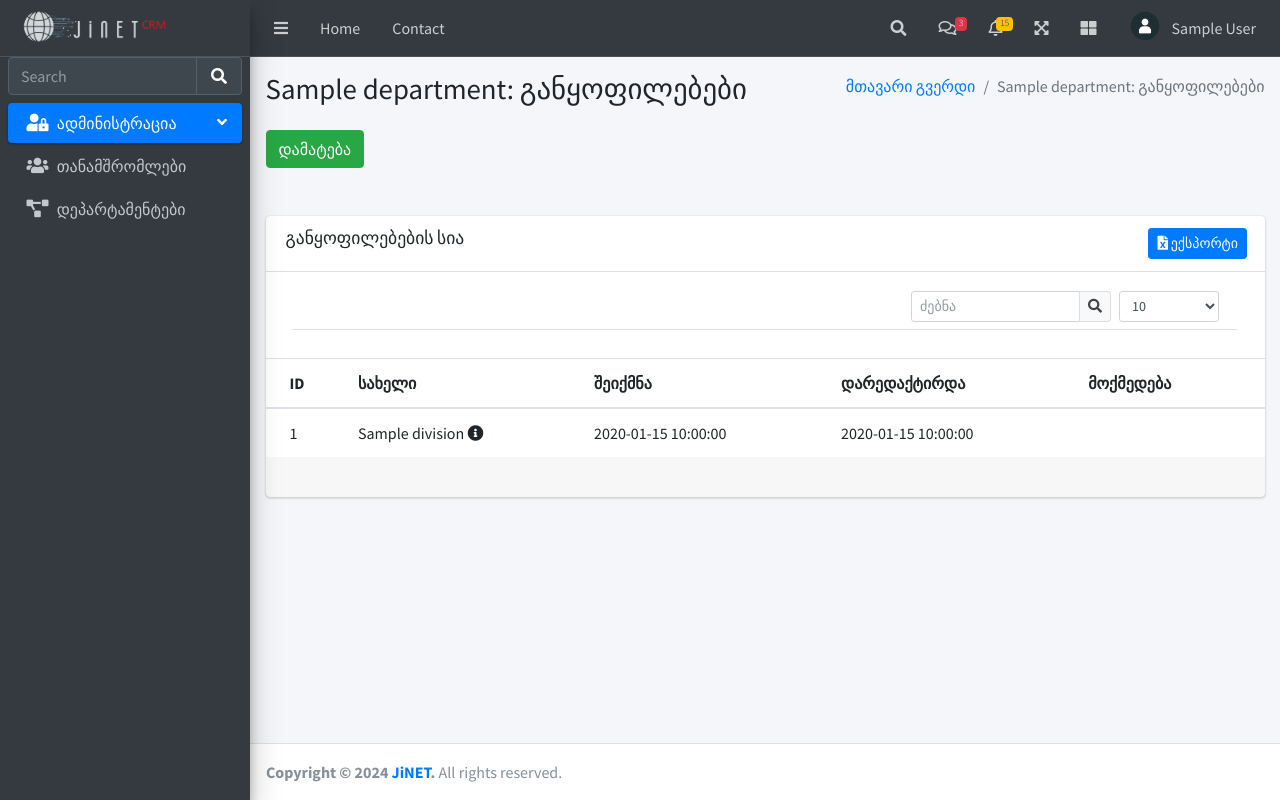
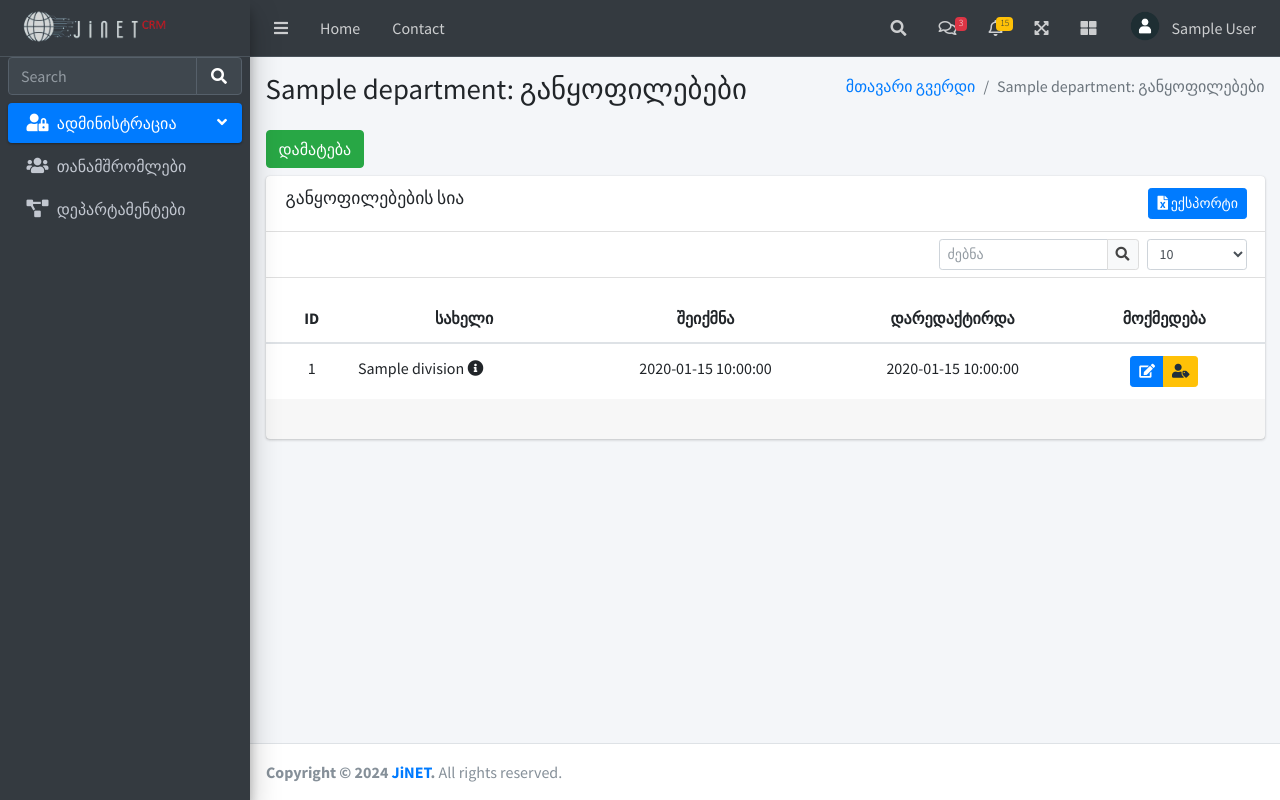
Before and after one commit to chighladze/crm_flask, a Flask app: page /divisions/list/1 in a window 1280 px wide. Run offline with Flask 3, Linux system fonts and the light colour scheme; a user stored in the database is signed in; tables that the repository leaves empty hold one stand-in row (values such as "Sample post"); some libraries are stand-ins or nearby versions.

Commit message:
division

```diff
--- a/app/routes/departments.py
+++ b/app/routes/departments.py
@@ -23,7 +23,7 @@ def dep_list():
         sa.or_(
             Departments.name.ilike(f'%{search_query}%')
         )
-    )
+    ).order_by(Departments.createdAt.desc())  # Добавляем сортировку по дате создания
 
     # Получаем общее количество департаментов
     total_count_query = sa.select(sa.func.count()).select_from(
--- a/app/routes/divisions.py
+++ b/app/routes/divisions.py
@@ -29,7 +29,7 @@ def div_list(dep_id):
     per_page = per_page if per_page in [10, 50, 100] else 10
 
     # Фильтрация подразделений по ID департамента
-    query = sa.select(Divisions).where(Divisions.department_id == dep_id)
+    query = sa.select(Divisions).where(Divisions.department_id == dep_id).order_by(Divisions.created_at.desc())
 
     # Если есть строка поиска, добавляем фильтрацию по названию подразделения
     if search_query:
@@ -70,7 +70,7 @@ def div_list(dep_id):
         active_menu='administration',
         pagination=pagination,
         department=department,  # Теперь это экземпляр Department, а не запрос
-        per_page=per_page
+        per_page=per_page,
     )
 
 
@@ -91,4 +91,27 @@ def create(dep_id):
         flash(f'განყოფილება ({form.name.data}) დამატებულია!', 'success')
         return redirect(url_for('divisions.div_list', dep_id=department.id))
     else:
-        return render_template('division/create.html', form=form, department=department)
+        return render_template('division/create.html', form=form, department=department, active_menu='administration')
+
+
+@divisions.route('/divisions/edit/<int:id>', methods=['GET', 'POST'])
+@login_required
+def edit(id):
+    # Получаем подразделение для редактирования
+    division = db.session.execute(sa.select(Divisions).filter_by(id=id)).scalar_one_or_none()
+    if division is None:
+        flash('განყოფილება ვერ მოიძებნა!', 'danger')
+        return redirect(url_for('divisions.div_list'))
+
+    # Создаем форму с текущими данными подразделения
+    form = DivisionCreateForm(department_id=division.department_id)
+
+    if form.validate_on_submit():
+        # Обновляем данные подразделения
+        division.name = form.name.data
+        division.description = form.description.data
+        db.session.commit()
+        flash('განყოფილება წარმატებით განახლდა!', 'success')
+        return redirect(url_for('divisions.div_list', dep_id=division.department_id))
+
+    return render_template('division/edit.html', form=form, division=division, active_menu='administration')
--- a/app/templates/departments/dep_list.html
+++ b/app/templates/departments/dep_list.html
@@ -3,7 +3,7 @@
 {% block title %}დეპარტამენტები{% endblock %}
 
 {% block content %}
-    <div class="car mb-5">
+    <div class="car mb-2">
         <a href="{{ url_for('departments.create') }}" class="btn btn-success">დამატება</a>
     </div>
     <div class="card">
--- a/app/templates/division/list.html
+++ b/app/templates/division/list.html
@@ -3,7 +3,7 @@
 {% block title %}{{ department.name }}: განყოფილებები{% endblock %}
 
 {% block content %}
-    <div class="car mb-5">
+    <div class="car mb-2">
         <a href="{{ url_for('divisions.create', dep_id=department.id) }}" class="btn btn-success">დამატება</a>
     </div>
     <div class="card">
@@ -16,8 +16,6 @@
             </div>
         </div>
         <div class="row">
-            <div class="col-sm-12">
-                <div class="card-header">
             <div class="col-sm-12">
                 <div class="card-header">
                     <div class="card-tools">
@@ -43,7 +41,6 @@
                                 </select>
                             </div>
                         </form>
-                            </div>
                     </div>
                 </div>
                 <!-- Пагинация -->
@@ -77,39 +74,35 @@
                 </ul>
             </div>
         </div>
-        </div>
         <div class="row">
             <div class="col-12">
                 <div class="card-body table-responsive p-0">
                     <table class="table table-hover text-nowrap">
                         <thead>
                         <tr>
-                            <th>ID</th>
-                            <th>სახელი</th>
-                            <th>შეიქმნა</th>
-                            <th>დარედაქტირდა</th>
-                            <th>მოქმედება</th>
+                            <th class="text-center">ID</th>
+                            <th class="text-center">სახელი</th>
+                            <th class="text-center">შეიქმნა</th>
+                            <th class="text-center">დარედაქტირდა</th>
+                            <th class="text-center">მოქმედება</th>
                         </tr>
                         </thead>
                         <tbody>
                         {% for division in divisions %}
                             <tr>
-                                <td>{{ division.id }}</td>
+                                <td class="text-center">{{ division.id }}</td>
                                 <td>
                                     <span>{{ division.name }}</span>
                                     <i class="fas fa-info-circle" data-toggle="tooltip" data-placement="top"
                                        title="{{ division.description }}"></i>
                                 </td>
-                                <td>{{ division.created_at }}</td>
-                                <td>{{ division.updated_at }}</td>
-                                <td>
-                                    {#                                    <div class="btn-group" role="group" aria-label="Actions">#}
-                                    {#                                        <a href="{{ url_for('divisions.edit', id=division.id) }}"#}
-                                    {#                                           class="btn btn-primary btn-sm"><i class="fas fa-edit"></i></a>#}
-                                    {#                                        <a href="#" class="btn btn-danger btn-sm" data-toggle="modal"#}
-                                    {#                                           data-target="#delete"#}
-                                    {#                                           onclick="deleteDivision({{ division.id }})"><i class="fas fa-trash-alt"></i></a>#}
-                                    {#                                    </div>#}
+                                <td class="text-center">{{ division.created_at }}</td>
+                                <td class="text-center">{{ division.updated_at }}</td>
+                                <td class="text-center">
+                                    <div class="btn-group" role="group" aria-label="Actions">
+                                        <a href="{{ url_for('divisions.edit', id=division.id) }}" class="btn btn-primary btn-sm" title="რედაქტირება"><i class="fas fa-edit"></i></a>
+                                        <a href="#" class="btn btn-warning btn-sm"><i class="fas fa-user-tag" title="როლები"></i></a>
+                                    </div>
                                 </td>
                             </tr>
                         {% endfor %}
```
Also changed, not shown: app/templates/division/edit.html (added, +41 -0 lines). Lines whose indentation alone changed are shown as unchanged.
